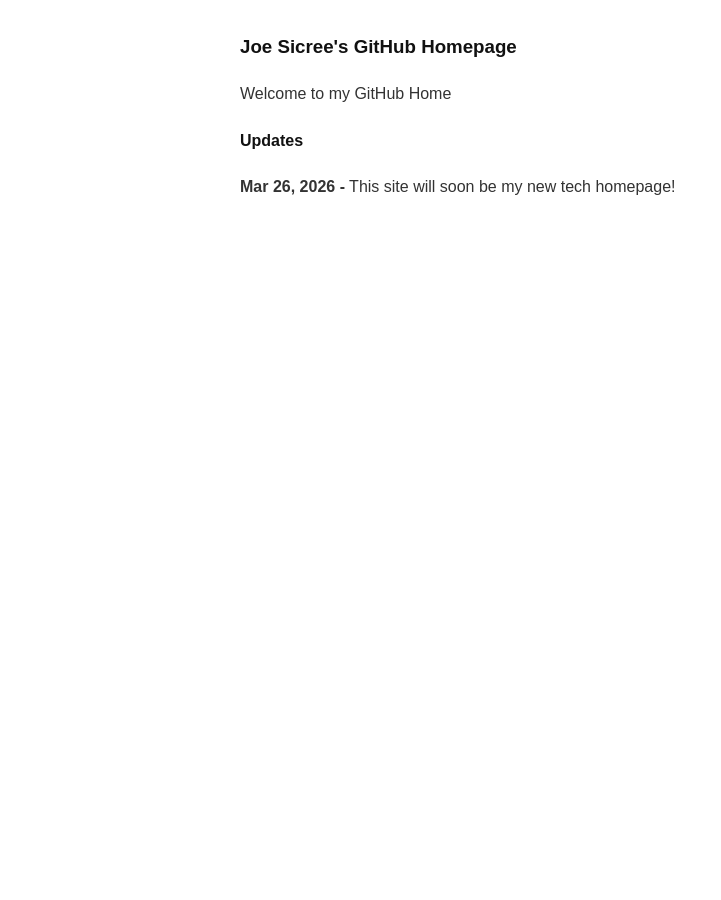
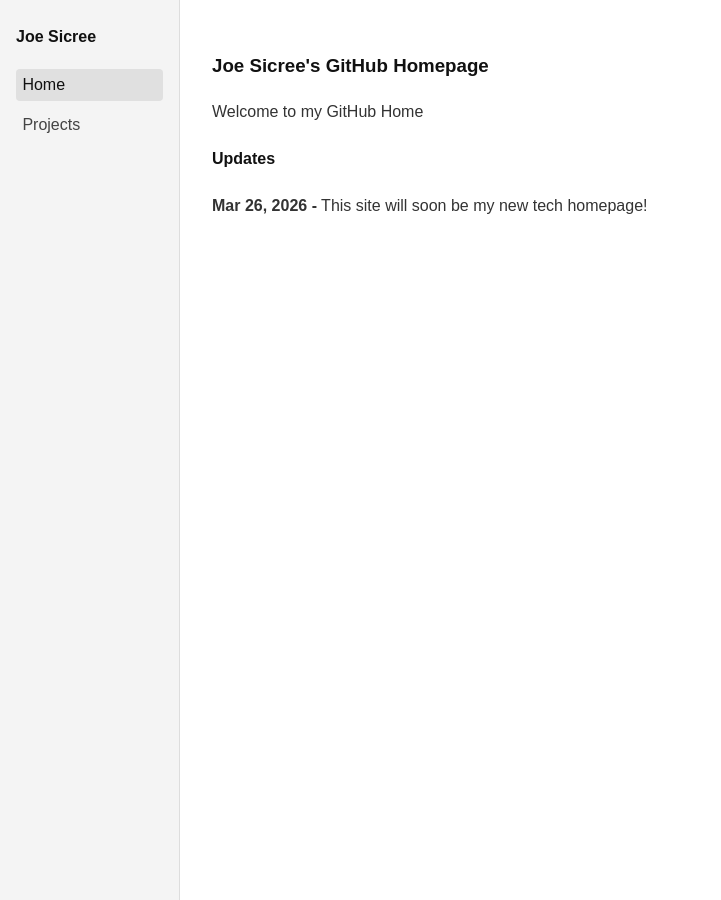
Before and after one commit to jsicree/jsicree.github.io, a Jekyll site: the page built from index.html, in a window 1280 px wide. Shown: the whole page, without its empty margins (0-721 px from the left). Built offline with Jekyll 4.4.1, drawn with Linux system fonts in a browser that asks for light colours.

Commit message:
Add projects page and left sidebar navigation
Co-Authored-By: Claude Sonnet 4.6 <noreply@anthropic.com>

```diff
--- a/_layouts/default.html
+++ b/_layouts/default.html
@@ -6,6 +6,17 @@
     <link rel="stylesheet" href="{{ '/style.css' | relative_url }}">
   </head>
   <body>
-    {{ content }}
+    <div class="site-wrapper">
+      <nav class="sidebar">
+        <div class="sidebar-title">{{ site.title }}</div>
+        <ul>
+          <li><a href="{{ '/' | relative_url }}"{% if page.url == '/' %} class="active"{% endif %}>Home</a></li>
+          <li><a href="{{ '/projects.html' | relative_url }}"{% if page.url contains 'projects' %} class="active"{% endif %}>Projects</a></li>
+        </ul>
+      </nav>
+      <main class="content">
+        {{ content }}
+      </main>
+    </div>
   </body>
 </html>
--- a/style.css
+++ b/style.css
@@ -1,12 +1,91 @@
+* {
+  box-sizing: border-box;
+}
+
 body {
   font-family: sans-serif;
-  max-width: 800px;
-  margin: 2rem auto;
-  padding: 0 1rem;
+  margin: 0;
   color: #333;
   line-height: 1.6;
+}
+
+.site-wrapper {
+  display: flex;
+  min-height: 100vh;
+}
+
+.sidebar {
+  width: 180px;
+  flex-shrink: 0;
+  background: #f4f4f4;
+  border-right: 1px solid #ddd;
+  padding: 1.5rem 1rem;
+}
+
+.sidebar-title {
+  font-weight: bold;
+  font-size: 1rem;
+  margin-bottom: 1.2rem;
+  color: #111;
+}
+
+.sidebar ul {
+  list-style: none;
+  margin: 0;
+  padding: 0;
+}
+
+.sidebar ul li {
+  margin-bottom: 0.5rem;
+}
+
+.sidebar ul li a {
+  text-decoration: none;
+  color: #444;
+  display: block;
+  padding: 0.2rem 0.4rem;
+  border-radius: 4px;
+}
+
+.sidebar ul li a:hover,
+.sidebar ul li a.active {
+  background: #e0e0e0;
+  color: #111;
+}
+
+.content {
+  flex: 1;
+  padding: 2rem;
+  max-width: 720px;
 }
 
 h3, h4 {
   color: #111;
 }
+
+.project-list {
+  list-style: none;
+  padding: 0;
+}
+
+.project-list li {
+  margin-bottom: 1.5rem;
+}
+
+.project-list h4 {
+  margin-bottom: 0.25rem;
+}
+
+.project-list h4 a {
+  color: #0066cc;
+  text-decoration: none;
+}
+
+.project-list h4 a:hover {
+  text-decoration: underline;
+}
+
+.project-list p {
+  margin: 0;
+  color: #555;
+}
```
Also changed, not shown: projects.html (added, +14 -0 lines).
